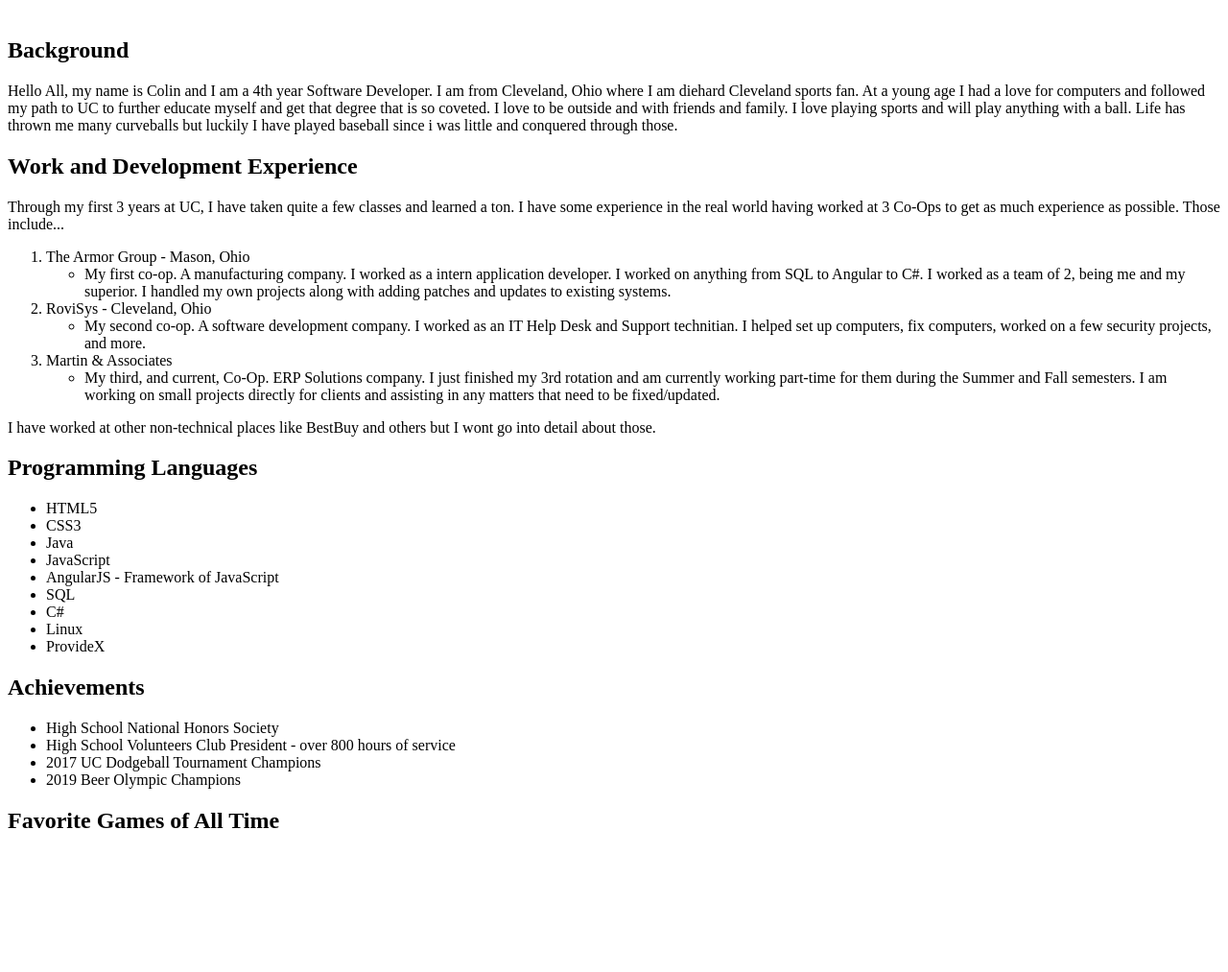
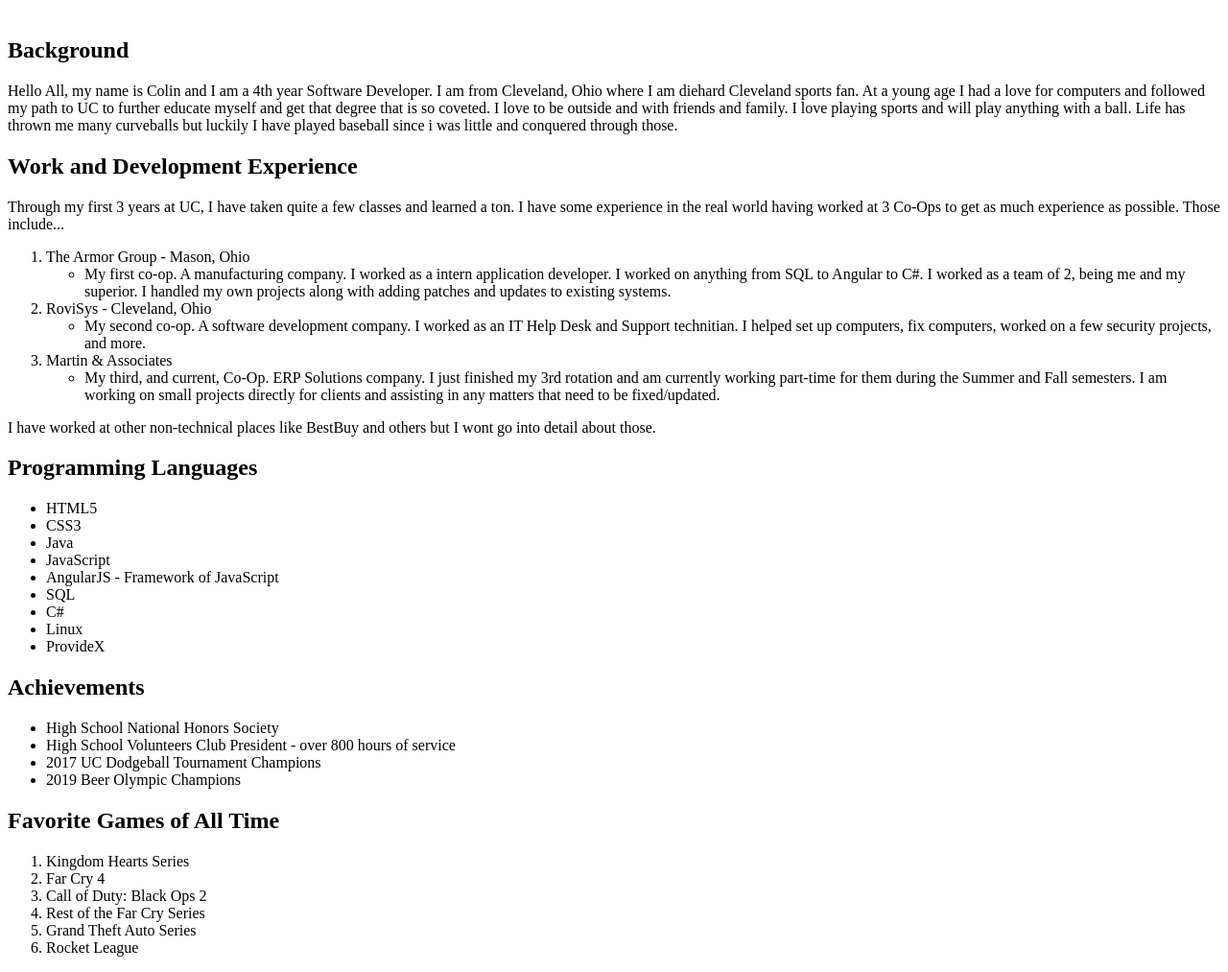
Before and after one commit to bacacr/IT3049-US19-Portfolio, a plain HTML site: page index.html in a window 1280 px wide. Shown: the part 79-1092 px from the top of the page at 96% size. Before the commit the page ends 968 px from the top, so only its background shows below. Drawn offline with Linux system fonts and the light colour scheme.

Commit message:
Added Fav Games

```diff
--- a/index.html
+++ b/index.html
@@ -97,7 +97,14 @@
     <div>
         <h2>Favorite Games of All Time</h2>
         <p>
-
+            <ol>
+                <li>Kingdom Hearts Series</li>
+                <li>Far Cry 4</li>
+                <li>Call of Duty: Black Ops 2</li>
+                <li>Rest of the Far Cry Series</li>
+                <li>Grand Theft Auto Series</li>
+                <li>Rocket League</li>
+            </ol>
         </p>
     </div>
 </body>
```
